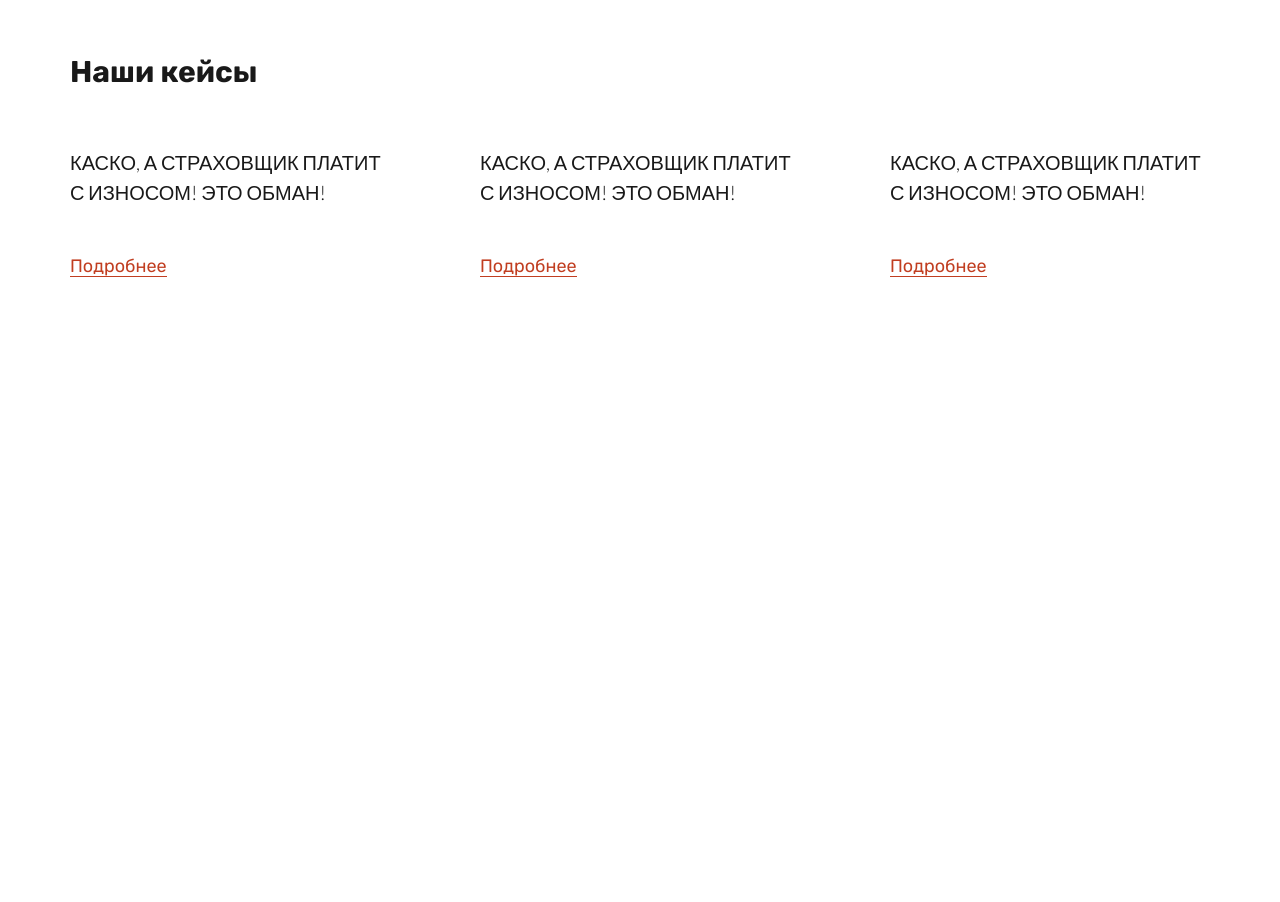
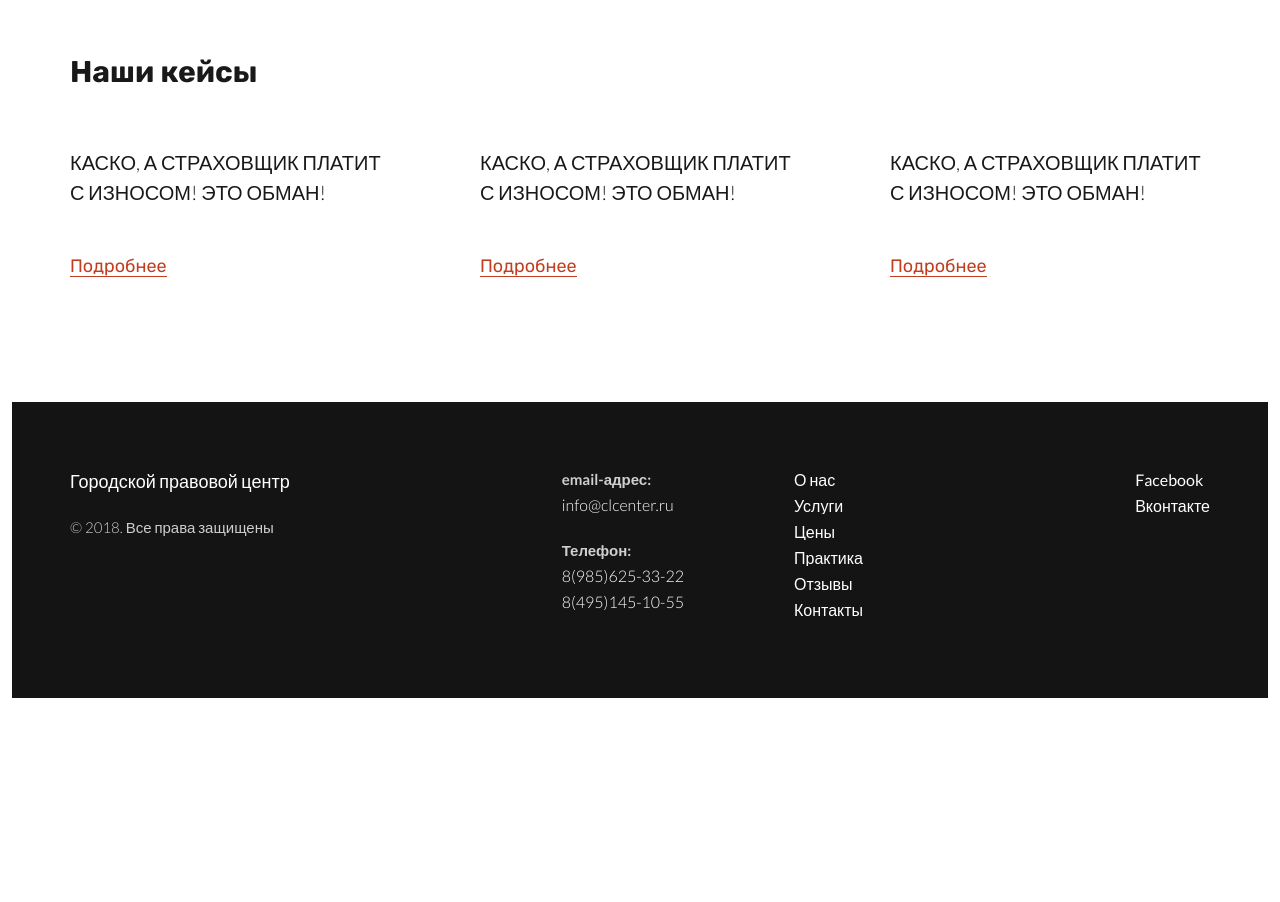
Before and after one commit to arrkhip/Legal-center, a website: page index.html in a window 1280 px wide. Shown: the part 3074-3976 px from the top of the page. After the commit the page ends 3772 px from the top, so only its background shows below. Drawn offline with Linux system fonts and the light colour scheme.

Commit message:
created footer

```diff
--- /dev/null
+++ b/blocks/footer/footer.sass
@@ -0,0 +1,117 @@
+/*
+ * ========================
+ * FOOTER
+ * ========================
+ */
+.footer
+	position: relative
+	padding-top: 70px
+	padding-bottom: 80px
+	color: $white
+
+	&::before
+		content: ''
+		position: absolute
+		top: 0
+		left: 12px
+		width: calc(100% - 24px)
+		height: 100%
+		background-color: #141414
+
+	a
+		padding-bottom: 0
+		color: inherit
+		@include trs
+
+		&:hover
+			color: $tomato
+
+		&::after
+			display: none
+
+	&__grid
+		position: relative
+		display: flex
+		justify-content: center
+		align-items: flex-start
+
+	&__col
+
+		&:first-child,
+		&:nth-child(3)
+			margin-right: auto
+
+	&__logo
+		margin-bottom: 30px
+		font-size: 18px
+		font-weight: 300
+
+	&__copyright
+		font-size: 15px
+		font-weight: 300
+		color: #cecece
+
+	&__subtitle
+		margin-bottom: 10px
+		font-size: 15px
+		font-weight: 700
+		color: #cfcfcf
+
+	&__email
+		display: inline-block
+		margin-bottom: 30px
+		font-weight: 300
+
+	&__tel
+		display: block
+		font-weight: 300
+
+		&+&
+			margin-top: 10px
+
+	&__nav
+		display: flex
+		flex-direction: column
+		margin-left: 110px
+
+		&-item
+			display: inline-block
+
+			&+&
+				margin-top: 10px
+
+	&__social
+
+		&-item
+
+			&+&
+				margin-top: 10px
+
+
+	@include width-sm
+
+		&__grid
+			justify-content: space-around
+
+		&__col:first-child,
+		&__col:nth-child(3)
+			margin-right: 0
+
+		&__nav
+			margin-left: 0
+
+
+	@media (max-width: 620px)
+		padding: 50px 30px
+
+		&__grid
+			flex-direction: column
+
+		&__logo
+			margin-bottom: 10px
+
+		&__copyright
+			margin-bottom: 30px
+
+		&__nav
+			margin: 30px 0
--- a/index.html
+++ b/index.html
@@ -20,7 +20,7 @@
 	<link rel="stylesheet" href="css/vendor/slick-slider/slick.css" />
 	<link rel="stylesheet" href="css/style.css" />
 
-	<link href="https://fonts.googleapis.com/css?family=Lato:100,300,400,700|Rubik:400,700" rel="stylesheet">
+	<link href="https://fonts.googleapis.com/css?family=Lato:100,300,400,700|Rubik:400,700&amp;subset=cyrillic,latin-ext" rel="stylesheet">
 </head>
 <body>
 
@@ -243,9 +243,38 @@
 		</div>
 	</section>
 
-	<!-- delete me -->
-	<div style="height: 500px"></div>
 
+	<footer class="footer">
+		<div class="grid footer__grid">
+			<div class="footer__col">
+				<div class="footer__logo">Городской правовой центр</div>
+				<div class="footer__copyright">&copy; 2018. Все права защищены</div>
+			</div>
+			<div class="footer__col">
+				<div class="footer__subtitle">email-адрес:</div>
+				<a href="mailto:info@clcenter.ru" class="footer__email">info@clcenter.ru</a>
+				<div class="footer__subtitle">Телефон:</div>
+				<a href="tel:8(985)625-33-22" class="footer__tel">8(985)625-33-22</a>
+				<a href="tel:8(495)145-10-55" class="footer__tel">8(495)145-10-55</a>
+			</div>
+			<div class="footer__col">
+				<nav class="footer__nav">
+					<a href="#" class="footer__nav-item">О нас</a>
+					<a href="#" class="footer__nav-item">Услуги</a>
+					<a href="#" class="footer__nav-item">Цены</a>
+					<a href="#" class="footer__nav-item">Практика</a>
+					<a href="#" class="footer__nav-item">Отзывы</a>
+					<a href="#" class="footer__nav-item">Контакты</a>
+				</nav>
+			</div>
+			<div class="footer__col">
+				<div class="footer__social">
+					<div class="footer__social-item"><a href="#">Facebook</a></div>
+					<div class="footer__social-item"><a href="#">Вконтакте</a></div>
+				</div>
+			</div>
+		</div>
+	</footer>
 
 
 	<script src="scripts/vendor/jquery/jquery-3.1.1.min.js"></script>
--- a/sass/style.sass
+++ b/sass/style.sass
@@ -6,7 +6,6 @@
 @import 'global/_grid.sass';
 
 // Стилевые файлы БЭМ-блоков
-
 @import '../blocks/promo/promo.sass'
 @import '../blocks/btn/btn.sass'
 @import '../blocks/about/about.sass'
@@ -17,3 +16,4 @@
 @import '../blocks/bid/bid.sass'
 @import '../blocks/contacts/contacts.sass'
 @import '../blocks/case/case.sass'
+@import '../blocks/footer/footer.sass'
```
Also changed, not shown: css/style.css.
